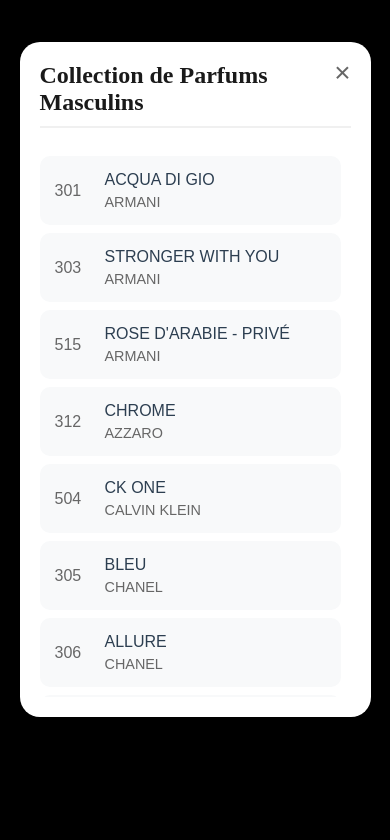
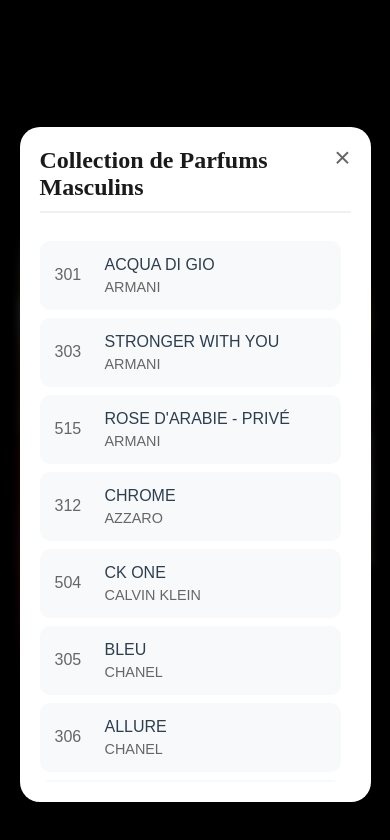
Before and after one commit to akididou/jeu-de-dupes, a plain HTML site: page index.html in a window 390 px wide. Both pictures are taken after a click on the element 265 px from the left and 464 px from the top of the page. Drawn offline with Linux system fonts and the light colour scheme.

Commit message:
mobile fix

```diff
--- a/css/style.css
+++ b/css/style.css
@@ -22,6 +22,7 @@
     border-radius: 15px;
     box-shadow: 0 10px 30px rgba(0, 0, 0, 0.1);
     overflow: hidden;
+    width: 100%;
 }
 
 .image {
@@ -56,7 +57,7 @@
 .modal-content {
     position: relative;
     background-color: #fff;
-    margin: 5% auto;
+    margin:auto;
     padding: 30px;
     width: 90%;
     max-width: 500px;
@@ -65,6 +66,7 @@
     transform: translateY(20px);
     animation: modalSlide 0.3s forwards;
     height: 80%;
+    top:10%;
     overflow-y: auto;
 }
 
```
